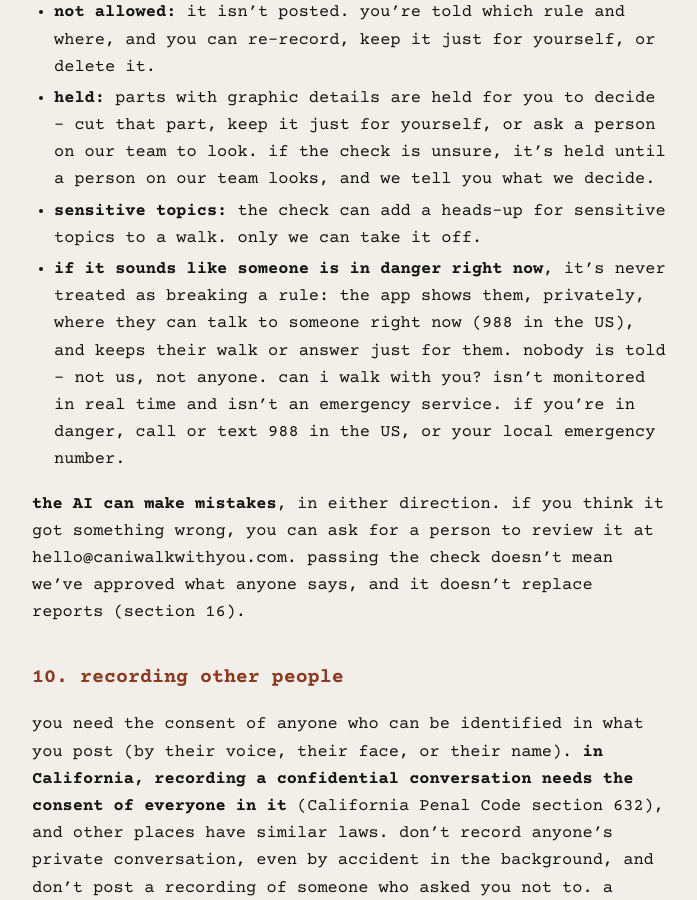
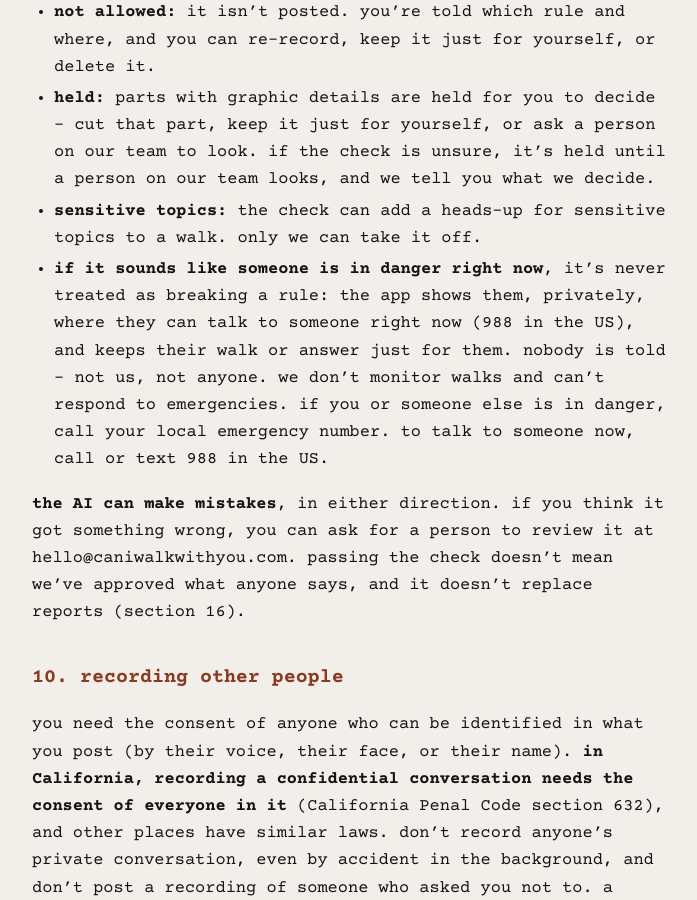
Before and after one commit to thorayaaa/caniwalkwithyou-site, a Jekyll site: the page built from terms.md, in a window 1280 px wide and 900 px high, scrolled down 5264 px. Shown: the whole window, without its empty margins (288-985 px from the left). Built offline with Jekyll 4.4.1, drawn with Linux system fonts in a browser that asks for light colours; some of the changed text lies outside the part shown.

Commit message:
Terms and privacy: "we don't monitor walks and can't respond to emergencies. if you or someone else is in danger, call your local emergency number." - 988 and findahelpline kept (Batch AW item 4).
Co-Authored-By: Claude Opus 5.5 <noreply@anthropic.com>

```diff
--- a/terms.md
+++ b/terms.md
@@ -19,7 +19,7 @@ description: the rules for using can i walk with you?, in plain words.
 - your words are turned into text on your phone and checked by an AI, and sometimes by a person, before anyone else hears them. if a recording is reported, a speech-to-text service turns it into text for that check. the check can make mistakes, and you can ask a person to look.
 - what you make stays yours. you let us run it in the app. "share in other media" is a separate switch, off unless you turn it on.
 - nobody has to do anything a talker says. stay aware of where you are. walking has risks, and you accept them.
-- the app isn't therapy. can i walk with you? isn't monitored in real time and isn't an emergency service. if you're in danger, call or text 988 in the US, or your local emergency number.
+- the app isn't therapy. we don't monitor walks and can't respond to emergencies. if you or someone else is in danger, call your local emergency number. to talk to someone now, call or text 988 in the US.
 - the app is free to use today. if it ever offers a subscription, it's sold through Apple, and you choose whether to buy it.
 - disagreements are settled by individual arbitration, not in court, and you can opt out within 30 days.
 </div>
@@ -94,7 +94,7 @@ also don't:
 - **not allowed:** it isn't posted. you're told which rule and where, and you can re-record, keep it just for yourself, or delete it.
 - **held:** parts with graphic details are held for you to decide - cut that part, keep it just for yourself, or ask a person on our team to look. if the check is unsure, it's held until a person on our team looks, and we tell you what we decide.
 - **sensitive topics:** the check can add a heads-up for sensitive topics to a walk. only we can take it off.
-- **if it sounds like someone is in danger right now**, it's never treated as breaking a rule: the app shows them, privately, where they can talk to someone right now (988 in the US), and keeps their walk or answer just for them. nobody is told - not us, not anyone. can i walk with you? isn't monitored in real time and isn't an emergency service. if you're in danger, call or text 988 in the US, or your local emergency number.
+- **if it sounds like someone is in danger right now**, it's never treated as breaking a rule: the app shows them, privately, where they can talk to someone right now (988 in the US), and keeps their walk or answer just for them. nobody is told - not us, not anyone. we don't monitor walks and can't respond to emergencies. if you or someone else is in danger, call your local emergency number. to talk to someone now, call or text 988 in the US.
 
 **the AI can make mistakes**, in either direction. if you think it got something wrong, you can ask for a person to review it at hello@caniwalkwithyou.com. passing the check doesn't mean we've approved what anyone says, and it doesn't replace reports (section 16).
 
@@ -127,7 +127,7 @@ while you record a talk-walk, the app records the path you walk, and while you l
 
 people talk about real things on their walks: grief, heartbreak, hard days. that's what the app is for. but **nothing in the app is medical, mental health, legal or financial advice**, and nobody on it is your doctor or therapist.
 
-**in a crisis**: can i walk with you? isn't monitored in real time and isn't an emergency service. if you're in danger, call or text 988 in the US, or your local emergency number. the app shows help lines in settings, in report menus, and whenever a walk or a search touches on self-harm or suicide.
+**in a crisis**: we don't monitor walks and can't respond to emergencies. if you or someone else is in danger, call your local emergency number. to talk to someone now, call or text 988 in the US, or find your country's free helpline at findahelpline.com. the app shows help lines in settings, in report menus, and whenever a walk or a search touches on self-harm or suicide.
 
 ## 15. private answers
 
```
Also changed, not shown: privacy.md (+1 -1 lines).
